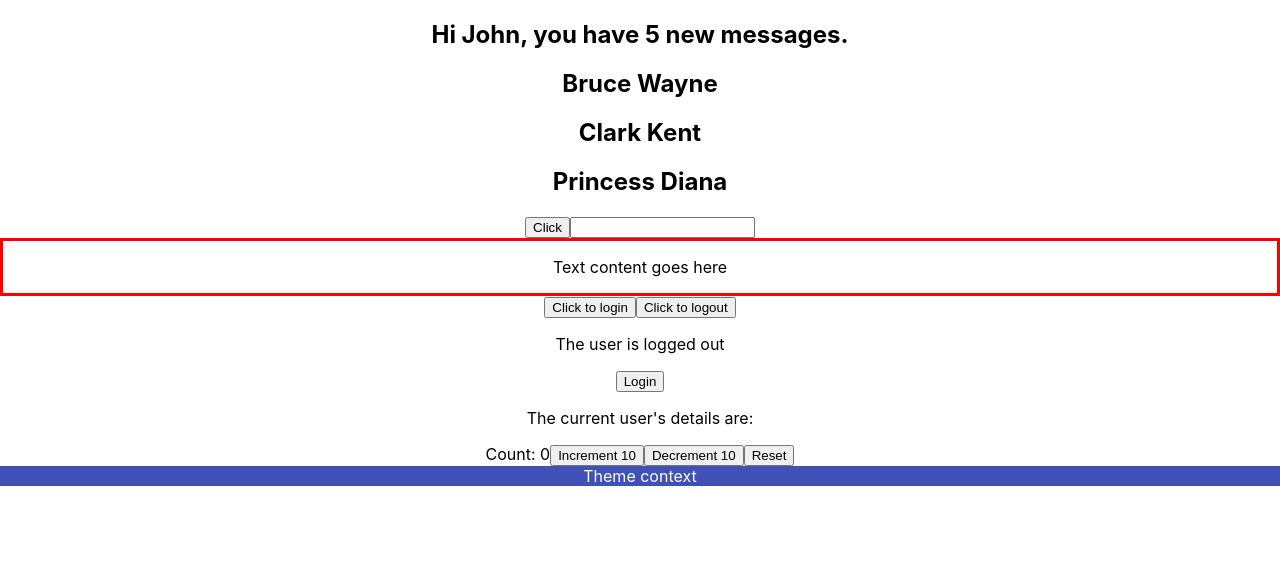
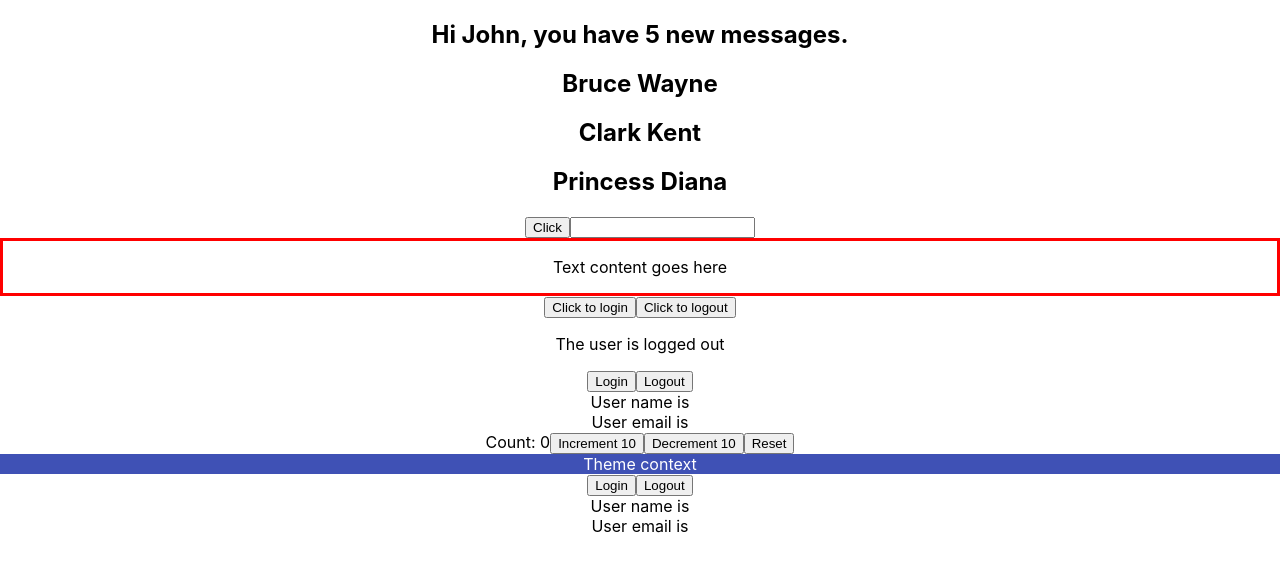
Before and after one commit to mmartins23/react-typescript-tutorial, a React (Create React App) app: page / in a window 1280 px wide. Shown: the top 572 px of the page. Built offline with nearby package versions, Linux system fonts and the light colour scheme.

Commit message:
React TypeScript Tutorial 15 - useContext Future Value

```diff
--- a/src/App.tsx
+++ b/src/App.tsx
@@ -7,9 +7,10 @@
 import PersonList from './components/PersonList';
 import { Box } from './components/context/Box';
 import { ThemeContextProvider } from './components/context/ThemeContext';
+import { UserContextProvider } from './components/context/UserContext';
 import { Counter } from './components/state/Counter';
 import LoggedIn from './components/state/LoggedIn';
-import User from './components/state/User';
+import {User} from './components/context/User';
 
 function App() {
 
@@ -42,6 +43,9 @@
       <ThemeContextProvider>
       <Box/>
       </ThemeContextProvider>
+      <UserContextProvider>
+        <User/>
+      </UserContextProvider>
     </div>
   );
 }
--- /dev/null
+++ b/src/components/context/User.tsx
@@ -0,0 +1,29 @@
+import { useContext } from 'react'
+import { UserContext } from './UserContext'
+
+export const User = () => {
+  const userContext = useContext(UserContext)
+  const handleLogin = () => {
+    // if (userContext) {
+    userContext.setUser({
+      name: 'John',
+      email: 'john@example.com'
+    })
+    // }
+  }
+  const handleLogout = () => {
+    // if (userContext) {
+    userContext.setUser(null)
+    // }
+  }
+  return (
+    <div>
+      <button onClick={handleLogin}>Login</button>
+      <button onClick={handleLogout}>Logout</button>
+      <div>User name is {userContext.user?.name}</div>
+      <div>User email is {userContext.user?.email}</div>
+      {/* <div>User name is {userContext?.user?.name}</div>
+      <div>User email is {userContext?.user?.email}</div> */}
+    </div>
+  )
+}
--- /dev/null
+++ b/src/components/context/UserContext.tsx
@@ -0,0 +1,27 @@
+import React, { useState, createContext } from 'react'
+
+type AuthUser = {
+  name: string
+  email: string
+}
+
+type UserContextType = {
+  user: AuthUser | null
+  setUser: React.Dispatch<React.SetStateAction<AuthUser | null>>
+}
+
+type UserContextProviderProps = {
+  children: React.ReactNode
+}
+
+// export const UserContext = createContext<UserContextType | null>(null)
+export const UserContext = createContext({} as UserContextType)
+
+export const UserContextProvider = ({ children }: UserContextProviderProps) => {
+  const [user, setUser] = useState<AuthUser | null>(null)
+  return (
+    <UserContext.Provider value={{ user, setUser }}>
+      {children}
+    </UserContext.Provider>
+  )
+}
```
Also changed, not shown: 1 other file (tests, documents, lock files or other folders).
